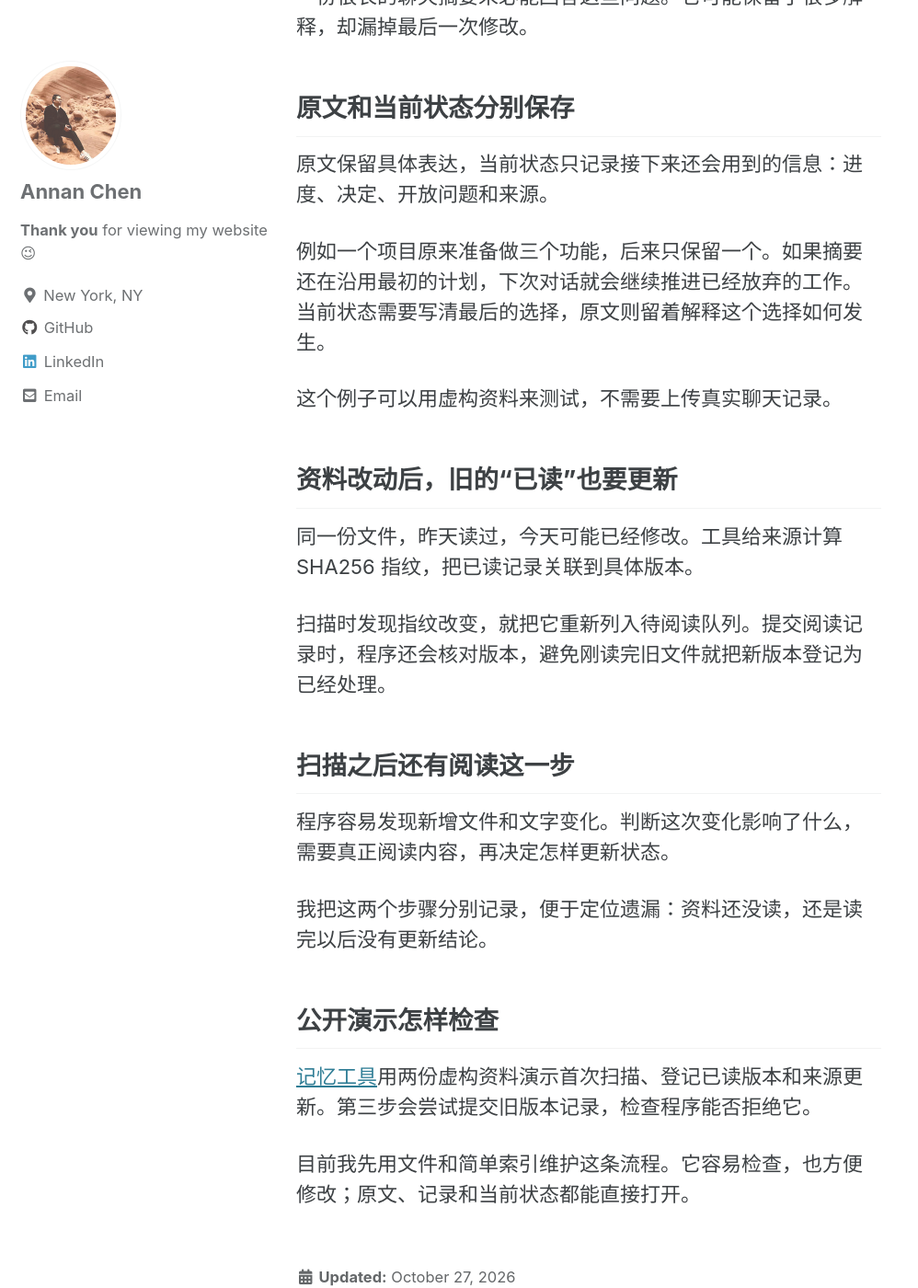
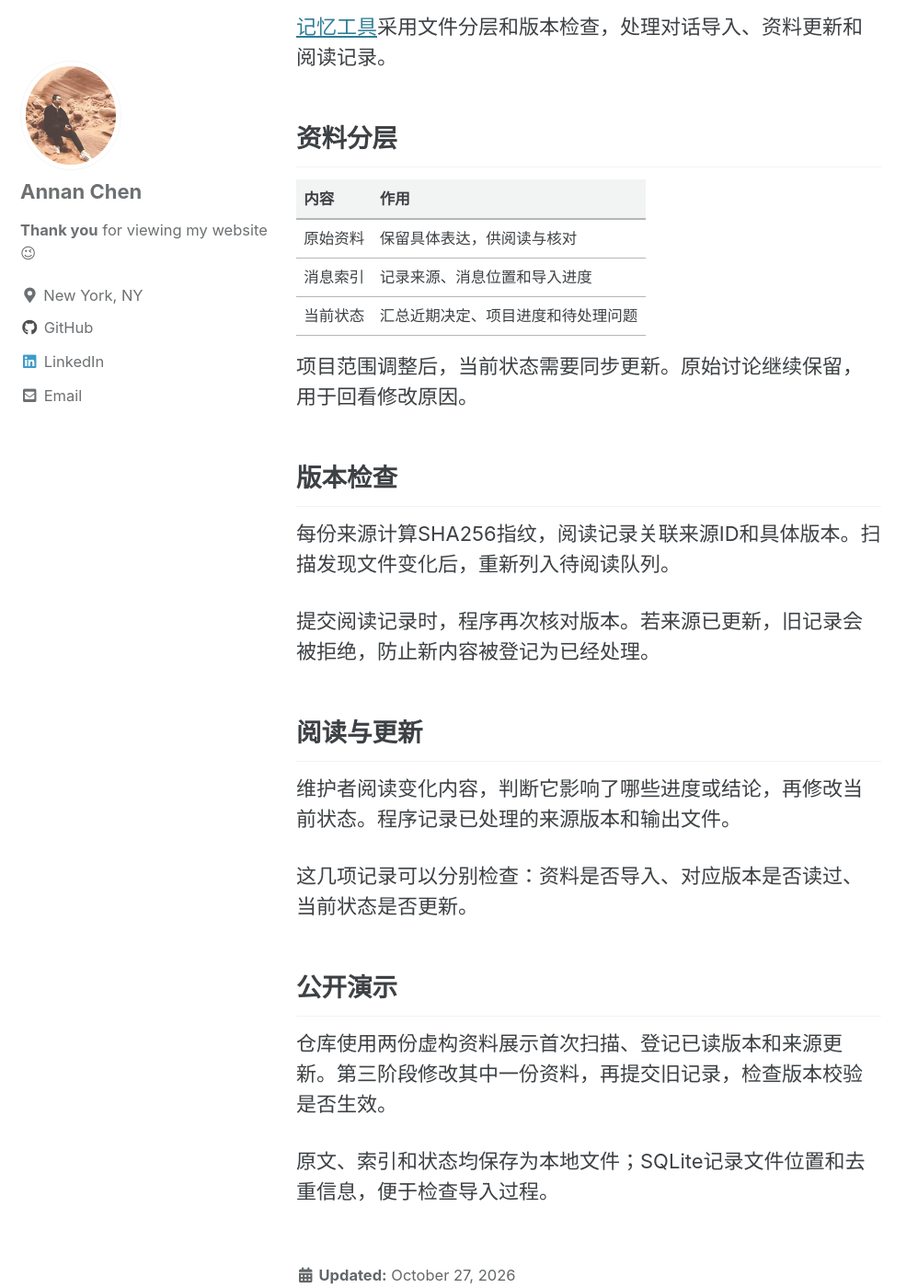
Before and after one commit to alubanana/alubanana.github.io, a Jekyll site: the page built from content/notes/conversation-memory.md, in a window 1280 px wide and 1400 px high, scrolled down 287 px. Shown: the whole window at 92% size, without its empty margins (0-998 px from the left). Built offline with Jekyll 4.4.1, drawn with Linux system fonts in a browser that asks for light colours; cached includes are drawn as plain includes; some of the changed text lies outside the part shown.

Commit message:
Revise Chinese portfolio copy and project notes

```diff
--- a/check_site.py
+++ b/check_site.py
@@ -50,7 +50,7 @@ def main():
     about = (OUT/'about/index.html').read_text(encoding='utf-8')
     assert 'New York, NY' not in about and 'technically sophisticated' not in about
     lol = (OUT/'projects/league-of-legends/index.html').read_text(encoding='utf-8')
-    assert all(s in lol for s in ['98.81%', '99.13%', '56.17%', '94.05%', '6,369', '本次没有重新训练模型'])
+    assert all(s in lol for s in ['98.81%', '99.13%', '56.17%', '94.05%', '6369', '本次没有重新训练模型'])
     assert (OUT/'.nojekyll').exists()
     if issues: raise SystemExit('\n'.join(issues))
     print(json.dumps({'status':'passed','html_documents':len(docs),'legacy_routes':7,'project_details':3,'notes':2,'checked':'local links, images, anchors, XML, metadata, source boundaries and legacy route coverage'},ensure_ascii=False))
--- a/content/notes/conversation-memory.md
+++ b/content/notes/conversation-memory.md
@@ -1,37 +1,39 @@
 ---
-title: 换个对话，怎么接着聊
-description: 我怎样保存原文、当前进度和已经过期的信息。
+title: AI对话的记录与状态更新
+description: 原始资料、消息索引和当前状态的分层，以及来源版本检查。
 date: 2026-10-27
 path: /notes/conversation-memory/
 kind: 开发笔记
 ---
 
-做 AI 记忆工具时，我最关心的是下一次对话能不能接上：之前决定了什么，哪些事情还没做完，有没有新的资料推翻旧结论。
+长期对话需要同时保留原始资料和最新决定。旧记录适合核对具体表达，当前状态则用于恢复进度，两者的内容与更新频率不同。
 
-一份很长的聊天摘要未必能回答这些问题。它可能保留了很多解释，却漏掉最后一次修改。
+[记忆工具](/projects/ai-memory/)采用文件分层和版本检查，处理对话导入、资料更新和阅读记录。
 
-## 原文和当前状态分别保存
+## 资料分层
 
-原文保留具体表达，当前状态只记录接下来还会用到的信息：进度、决定、开放问题和来源。
+| 内容 | 作用 |
+|---|---|
+| 原始资料 | 保留具体表达，供阅读与核对 |
+| 消息索引 | 记录来源、消息位置和导入进度 |
+| 当前状态 | 汇总近期决定、项目进度和待处理问题 |
 
-例如一个项目原来准备做三个功能，后来只保留一个。如果摘要还在沿用最初的计划，下次对话就会继续推进已经放弃的工作。当前状态需要写清最后的选择，原文则留着解释这个选择如何发生。
+项目范围调整后，当前状态需要同步更新。原始讨论继续保留，用于回看修改原因。
 
-这个例子可以用虚构资料来测试，不需要上传真实聊天记录。
+## 版本检查
 
-## 资料改动后，旧的“已读”也要更新
+每份来源计算SHA256指纹，阅读记录关联来源ID和具体版本。扫描发现文件变化后，重新列入待阅读队列。
 
-同一份文件，昨天读过，今天可能已经修改。工具给来源计算 SHA256 指纹，把已读记录关联到具体版本。
+提交阅读记录时，程序再次核对版本。若来源已更新，旧记录会被拒绝，防止新内容被登记为已经处理。
 
-扫描时发现指纹改变，就把它重新列入待阅读队列。提交阅读记录时，程序还会核对版本，避免刚读完旧文件就把新版本登记为已经处理。
+## 阅读与更新
 
-## 扫描之后还有阅读这一步
+维护者阅读变化内容，判断它影响了哪些进度或结论，再修改当前状态。程序记录已处理的来源版本和输出文件。
 
-程序容易发现新增文件和文字变化。判断这次变化影响了什么，需要真正阅读内容，再决定怎样更新状态。
+这几项记录可以分别检查：资料是否导入、对应版本是否读过、当前状态是否更新。
 
-我把这两个步骤分别记录，便于定位遗漏：资料还没读，还是读完以后没有更新结论。
+## 公开演示
 
-## 公开演示怎样检查
+仓库使用两份虚构资料展示首次扫描、登记已读版本和来源更新。第三阶段修改其中一份资料，再提交旧记录，检查版本校验是否生效。
 
-[记忆工具](/projects/ai-memory/)用两份虚构资料演示首次扫描、登记已读版本和来源更新。第三步会尝试提交旧版本记录，检查程序能否拒绝它。
-
-目前我先用文件和简单索引维护这条流程。它容易检查，也方便修改；原文、记录和当前状态都能直接打开。
+原文、索引和状态均保存为本地文件；SQLite记录文件位置和去重信息，便于检查导入过程。
```
Also changed, not shown: build.py (+6 -6 lines), content/catalog.yml (+10 -10 lines), content/notes/research-records.md (+16 -18 lines), content/pages/about.md (+10 -14 lines), content/projects/ai-memory.md (+17 -19 lines), content/projects/league-of-legends.md (+33 -42 lines), content/projects/tech-research.md (+14 -18 lines).
